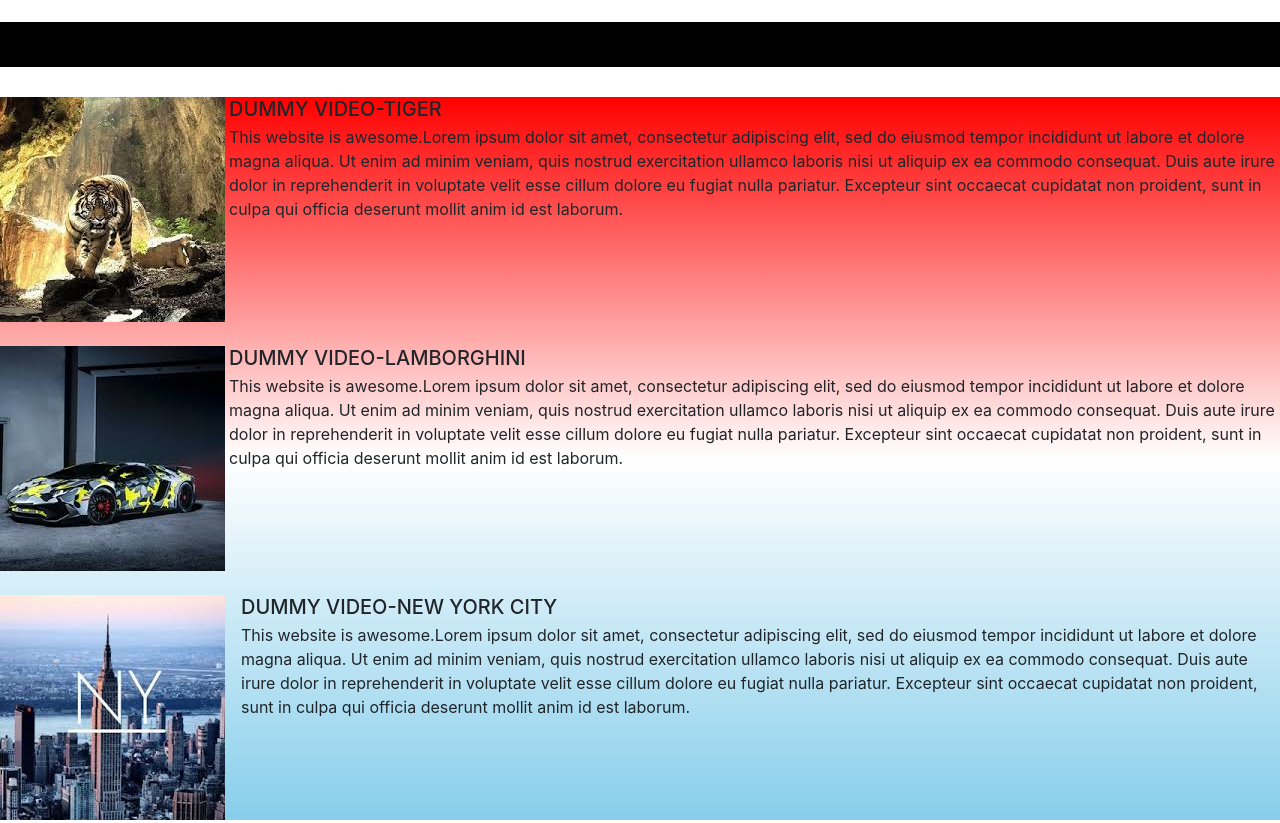
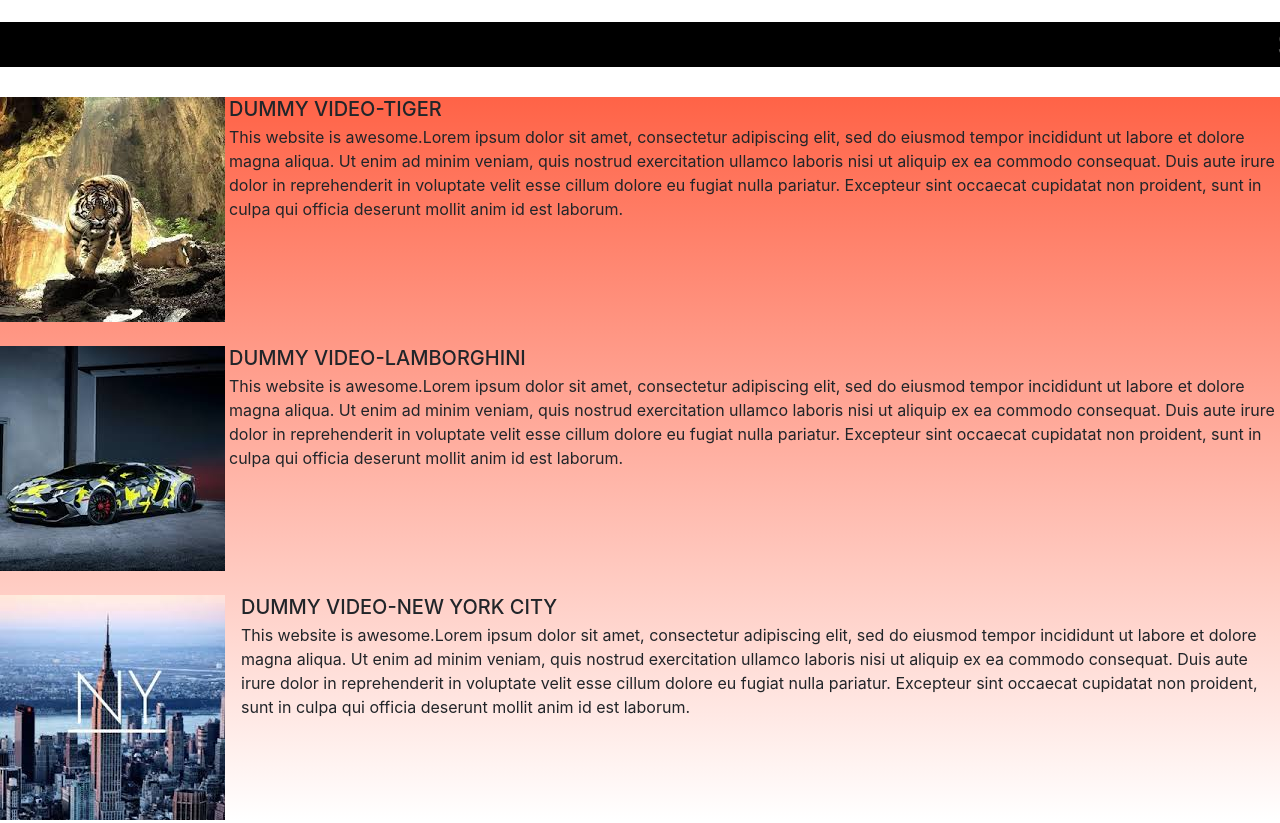
Before and after one commit to Joshuakamalakar2001/Joshuakamalakar2001-MyCaptain_web_devlopment_workshop, a plain HTML site: page index.html in a window 1280 px wide. Shown: the part 720-1543 px from the top of the page. Drawn offline with nearby package versions, Linux system fonts and the light colour scheme.

Commit message:
Update index.html

```diff
--- a/index.html
+++ b/index.html
@@ -92,7 +92,7 @@
 
 
 <!-- THIS IS FOR THE MEDIA PART -->
-    <ul class="list-unstyled" style="background:linear-gradient(red,white,skyblue);">
+    <ul class="list-unstyled" style="background:linear-gradient(tomato,white);">
       <li class="media">
         <img src="1.jpg" class="mr-1" alt="...">
         <div class="media-body">
```
